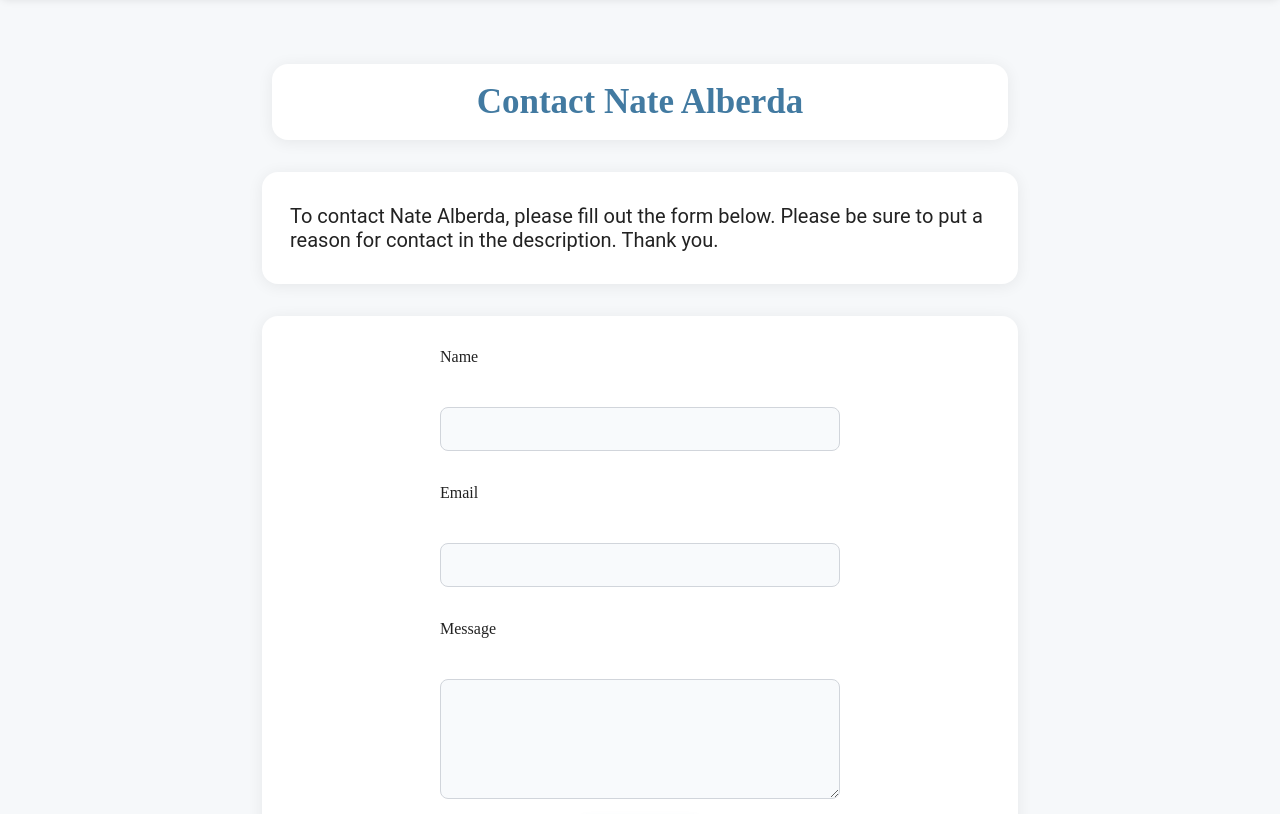
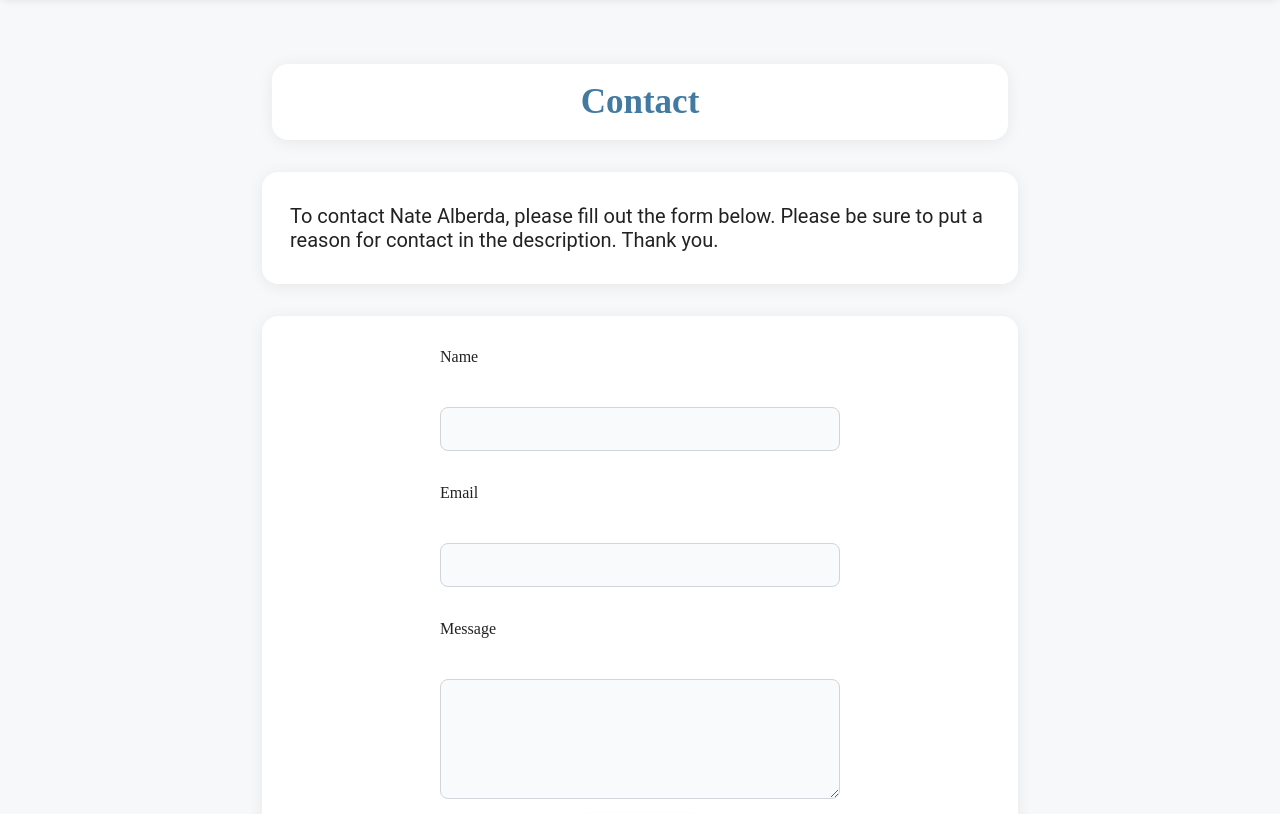
Before and after one commit to BACON8ER-GAMER/technical_writing_portfolio, a plain HTML site: page contact.html in a window 1280 px wide. Shown: the part 881-1695 px from the top of the page. Drawn offline with Linux system fonts and the light colour scheme.

Commit message:
Changed contact page

```diff
--- a/contact.html
+++ b/contact.html
@@ -36,7 +36,7 @@
 </div>
 
 </body>
-<h3 class="wordcontainer">Contact Nate Alberda</h3>
+<h3 class="wordcontainer">Contact</h3>
 
 <p class="wordcontainer">To contact Nate Alberda, please fill out the form below.
     Please be sure to put a reason for contact in the description. Thank you.
```
